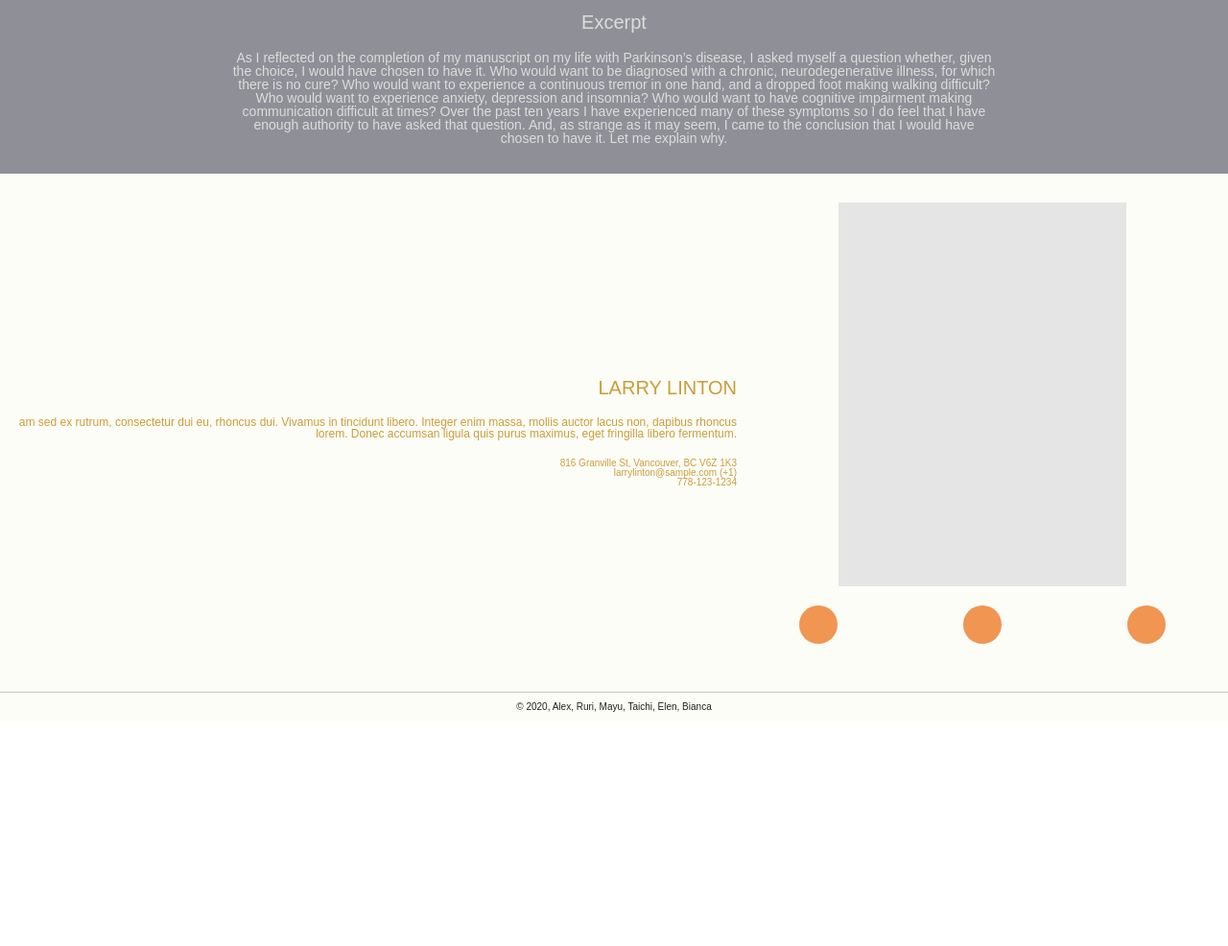
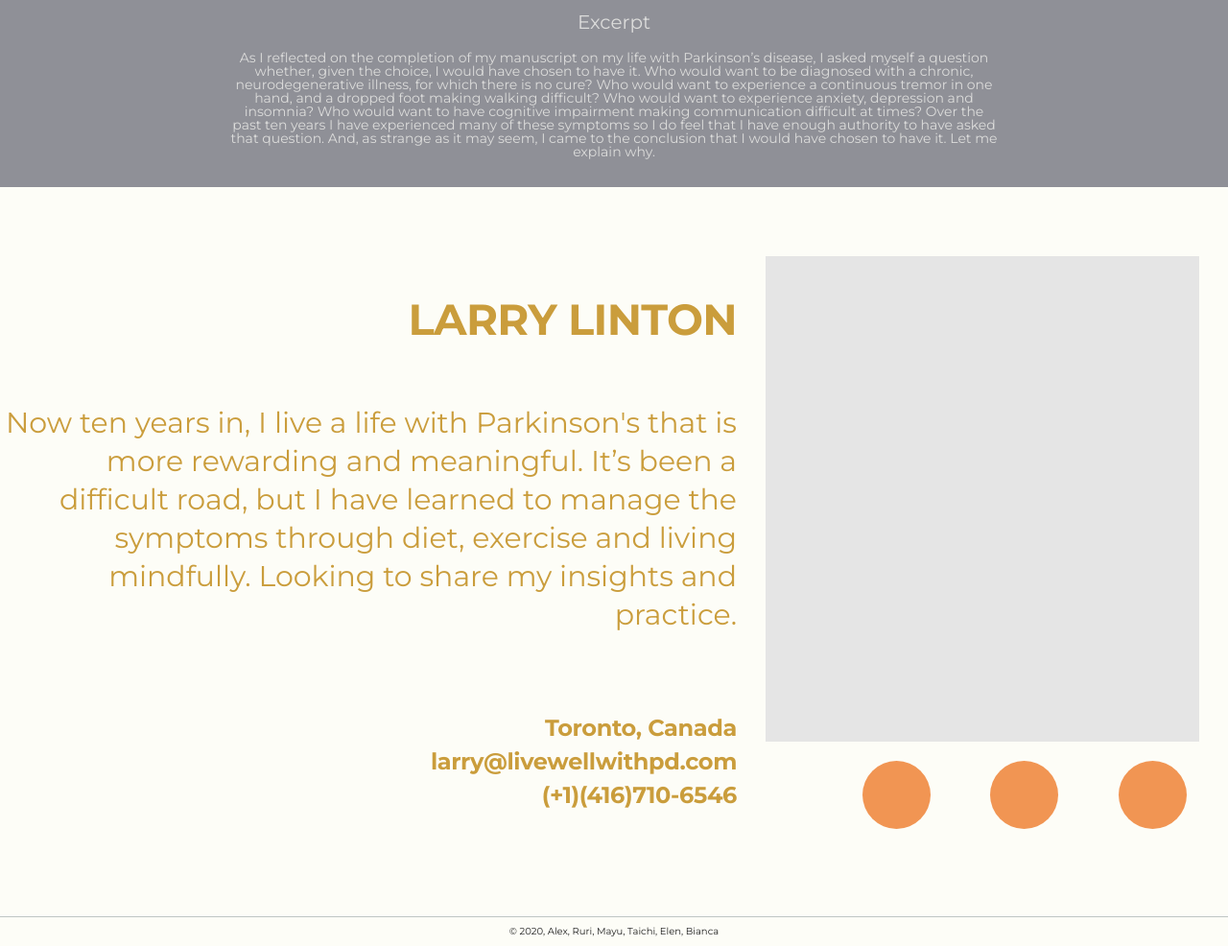
Before and after one commit to M-0919/team-a, a Gatsby site: page / in a window 1280 px wide. Shown: the part 1422-2408 px from the top of the page at 96% size. Before the commit the page ends 2174 px from the top, so only its background shows below. Built offline with nearby package versions, Linux system fonts and the light colour scheme; Gatsby itself is replaced by a stand-in of ours.

Commit message:
about-section profile

```diff
--- a/src/components/profile/profile.jsx
+++ b/src/components/profile/profile.jsx
@@ -5,19 +5,20 @@ const Profile = () => (
     <div className="profile__left">
       <h2 className="profile__left__title">LARRY LINTON</h2>
       <p className="profile__left__discription">
-        am sed ex rutrum, consectetur dui eu, rhoncus dui. Vivamus in tincidunt
-        libero. Integer enim massa, mollis auctor lacus non, dapibus rhoncus
-        lorem. Donec accumsan ligula quis purus maximus, eget fringilla libero
-        fermentum.
+        Now ten years in, I live a life with Parkinson's that is more rewarding and meaningful.
+        It’s been a difficult road, but I have learned to manage the symptoms through diet, exercise and living mindfully.
+        Looking to share my insights and practice.
       </p>
-      <p className="profile__left_address">
-        816 Granville St, Vancouver, BC V6Z 1K3 <br />
-        larrylinton@sample.com (+1) <br />
-        778-123-1234
+      <p className="profile__left__address">
+        Toronto, Canada <br />
+        larry@livewellwithpd.com  <br />
+        (+1)(416)710-6546
       </p>
     </div>
     <div className="profile__right">
-      <div className="profile__right__image"></div>
+      <div className="profile__right__image">
+
+      </div>
       <ul className="profile__right__list">
         <li className="profile__right__list__item"></li>
         <li className="profile__right__list__item"></li>
--- a/src/components/profile/profile.scss
+++ b/src/components/profile/profile.scss
@@ -1,24 +1,48 @@
 @import "../../styles/global.scss";
+@import url('https://fonts.googleapis.com/css2?family=Montserrat&display=swap');
+@import url('https://fonts.googleapis.com/css2?family=Montserrat:wght@400;700&display=swap');
 
 .profile {
   background-color: rgba(251, 251, 239, 0.5);
   display: flex;
   align-items: center;
   border-bottom: 1px solid $floor;
+  width: 100%;
+  height: 760px;
+  left: 0px;
+  top: 2686px;
   &__left {
     color: #ca9d3c;
     text-align: right;
     width: 60%;
     &__title {
-      font-size: 2rem;
+      font-family: Montserrat, sans-serif;
+      font-style: normal;
+      font-weight: bold;
+      font-size: 45px;
+      line-height: 36px;
+      margin-top: 10px;
+      text-align: right;
+      letter-spacing: -0.015em;
       padding-bottom: 2rem;
     }
     &__discription {
-      font-size: 1.2rem;
-      padding-bottom: 2rem;
+      margin-top: 50px;
+      font-family: Montserrat, sans-serif;
+      font-style: normal;
+      font-weight: normal;
+      font-size: 30px;
+      line-height: 40px;
     }
     &__address {
-      font-weight: bold;
+      margin-top: 80px;
+      font-family: Montserrat, sans-serif;
+      font-style: normal;
+      font-weight: 600;
+      font-size: 24px;
+      line-height: 35px;
+      text-align: right;
+      letter-spacing: -0.015em;
     }
   }
   &__right {
@@ -27,17 +51,19 @@
     &__image {
       background-color: #e5e5e5;
       margin: 0 auto;
-      width: 300px;
-      height: 400px;
+      width: 452px;
+      height: 506px;
     }
     &__list {
       padding: 2rem 0 2rem 0;
       display: flex;
+      margin-left: 100px;
+      width: 400px;
       justify-content: space-around;
       &__item {
-        width: 4rem;
-        height: 4rem;
         border-radius: 4rem;
+        width: 71px;
+        height: 71px;
         background-color: $orange;
       }
     }
```
Also changed, not shown: src/components/profile/ProfilePicture.js (added, +32 -0 lines), src/images/LJL-Formal.png (added).
